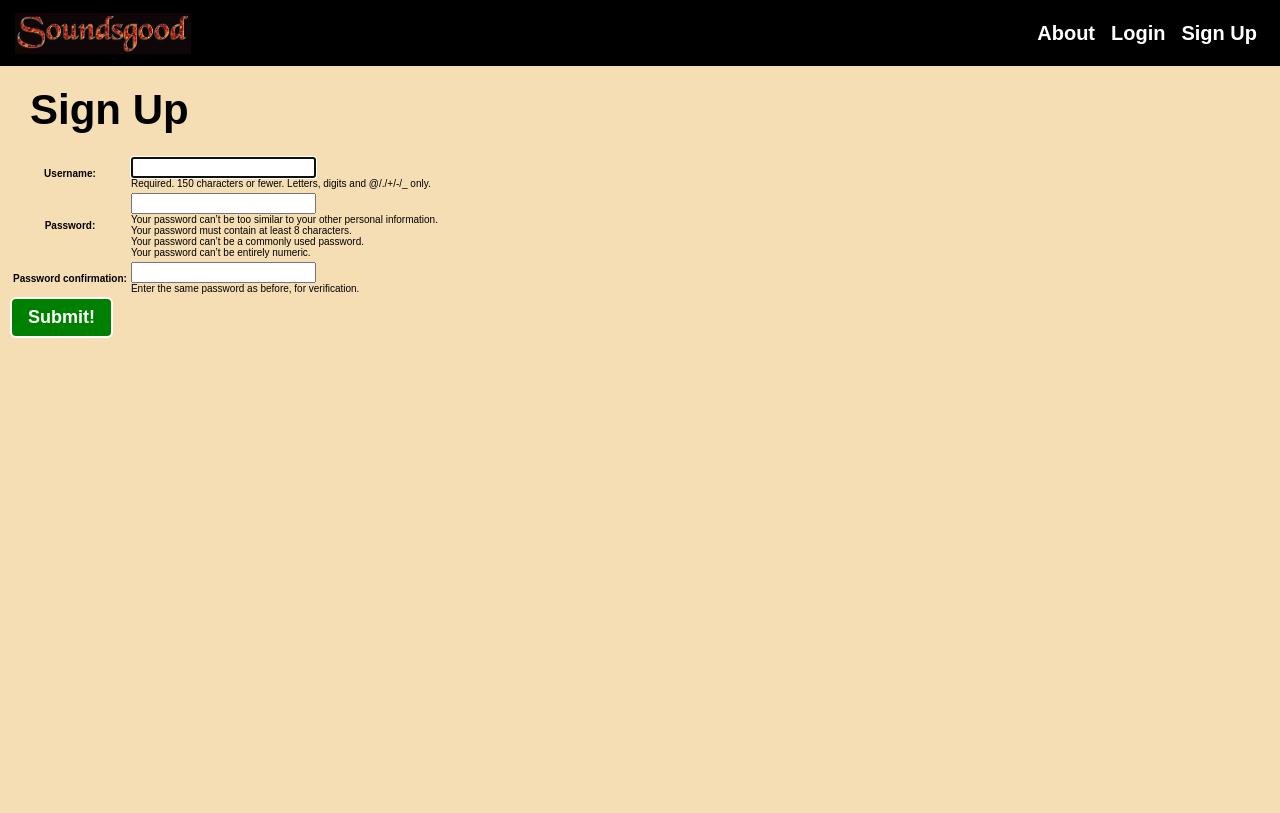
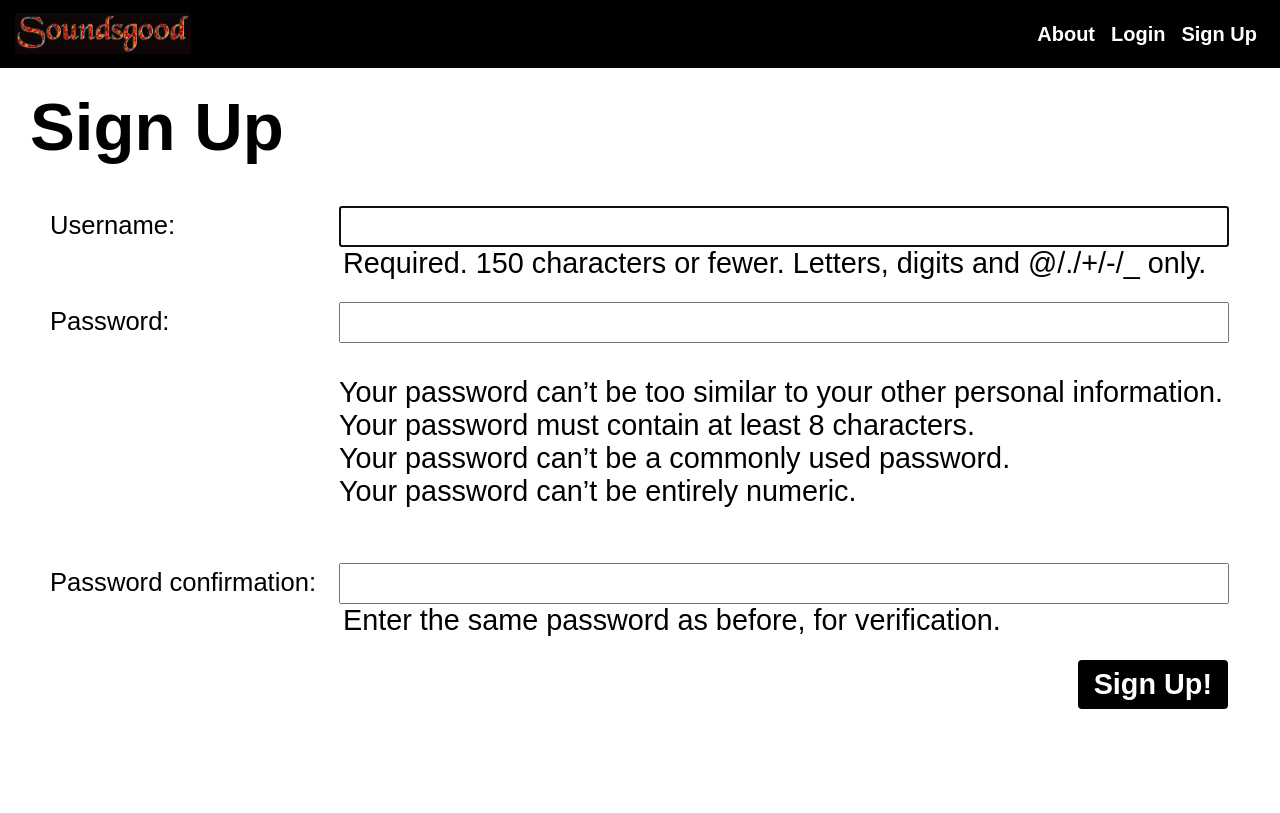
Before and after one commit to Muguntha96/soundsgood, a Django app: page /accounts/signup/ in a window 1280 px wide. Before the commit the page ends 338 px from the top, so only its background shows below. Run offline with Django 4.2, Linux system fonts and the light colour scheme; some web fonts are replaced.

Commit message:
complete css style to form.css

```diff
--- a/main_app/static/css/base.css
+++ b/main_app/static/css/base.css
@@ -13,9 +13,9 @@ html {
 
 /* resets font size to be 62.5% of the user preference -
      in most browser configurations this will be 10px */
-:root {
-  font-size: 62.5%
-}
+/* :root {
+  /* font-size: 62.5% */
+/* } */
 
 body {
   margin: 0;
@@ -29,7 +29,7 @@ body {
   --borders:black;
   --text-color:white;
   --link-hover-color:wheat ;
-  --button-bg:green ;
+  --button-bg:black ;
   --button-bg-hover:#FF007F;
   --submit:white;
   --warn: rgb(255, 102, 0);
@@ -129,17 +129,6 @@ nav li {
   color: var(--secondary);
   border-color: var(--secondary);
 }
-
-.warn {
-  color: var(--warn);
-  border-color: var(--warn);
-}
-
-.danger {
-  color: var(--danger);
-  border-color: var(--danger);
-}
-
 .page-header h1 {
   font-size: var(--font-xxl);
   margin: 0;
--- a/main_app/static/css/form.css
+++ b/main_app/static/css/form.css
@@ -1,3 +1,40 @@
-body{
-  background-color: wheat;
+.form-container {
+  display: flex;
+  flex-direction: column;
+  width: 100%;
 }
+
+table {
+  padding: 0 40px;
+  width: 100%;
+  border-spacing: 0 20px;
+}
+
+th {
+  text-align: left;
+  padding: 6px 20px 0 0;
+  font-weight: normal;
+  vertical-align: top;
+  font-size: var(--font-reg);
+}
+
+td {
+  max-width: 60%;
+}
+
+td > * {
+  width: 100%;
+  padding: 2px 4px;
+  font-size: var(--font-l);
+}
+
+td > textarea {
+  height: calc(4 * var(--font-l) + 8px);
+  font-family: inherit;
+}
+
+.btn {
+  align-self: flex-end;
+  margin-right: 40px;
+  margin-left: 30px;
+}
--- a/main_app/templates/signup.html
+++ b/main_app/templates/signup.html
@@ -19,7 +19,7 @@
   <table>
     {{ form.as_table }}
   </table>
-  <button type="submit" class="btn submit">Submit!</button>
+  <button type="submit" class="btn submit">Sign Up!</button>
 </form>
 
 {% endblock %}
```
